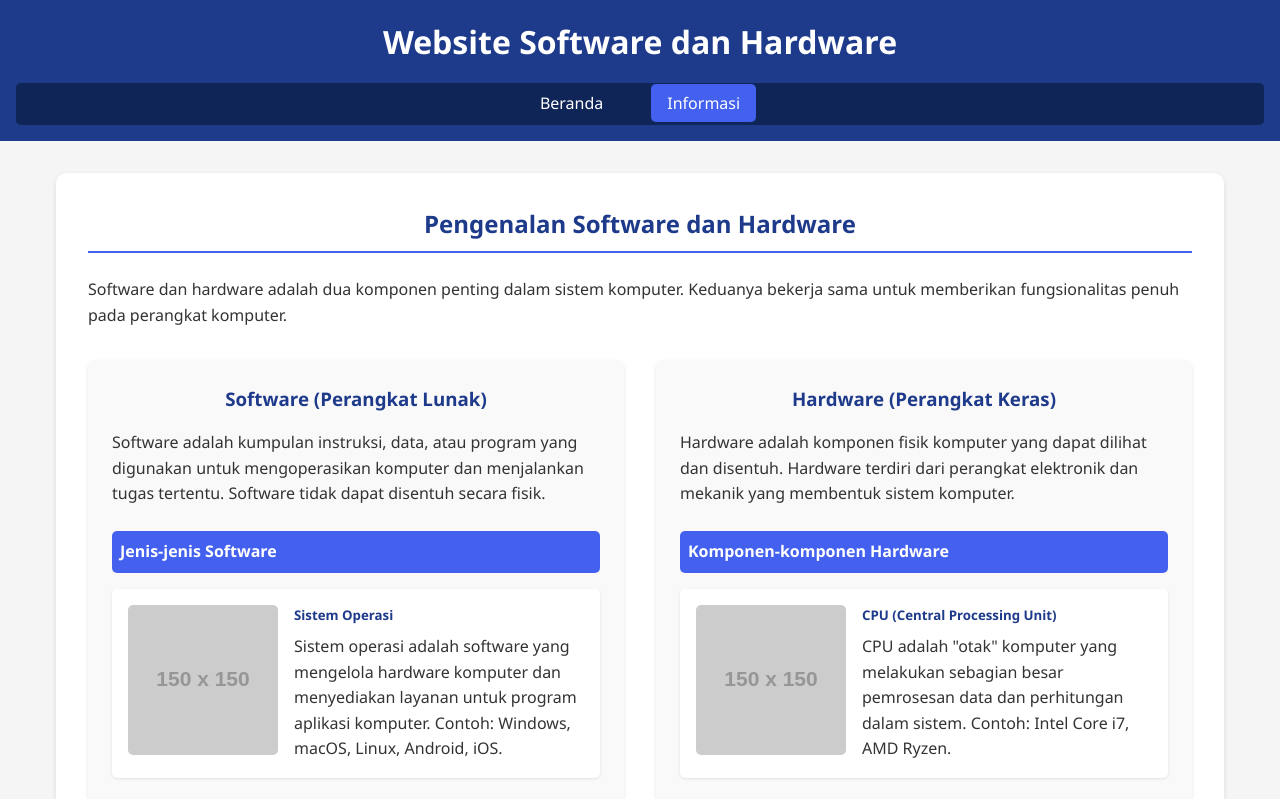
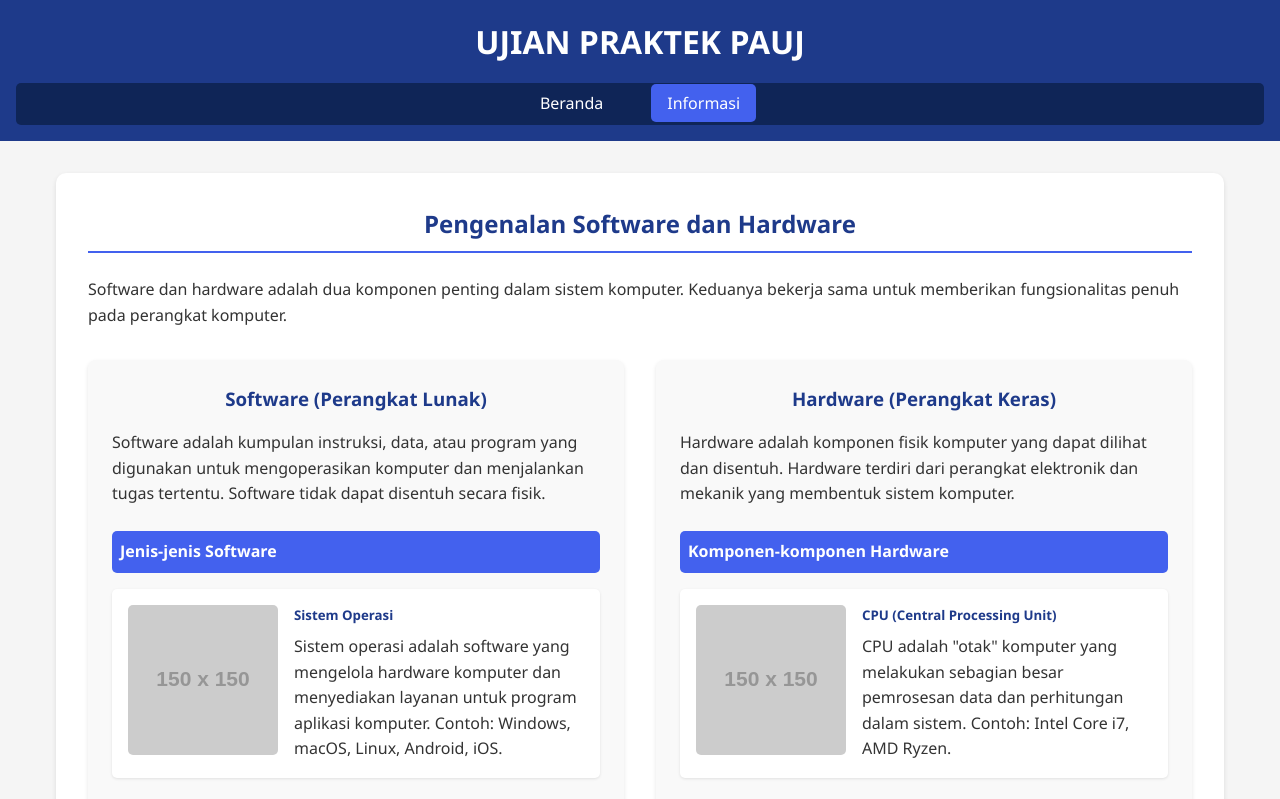
Before and after one commit to briann021009/Febrian_Adiaraka_N.P, a plain HTML site: page informasi.html in a window 1280 px wide. Shown: the top 799 px of the page. Drawn offline with Linux system fonts and the light colour scheme; placeholder pictures from the web are drawn by us.

Commit message:
Update informasi.html

```diff
--- a/informasi.html
+++ b/informasi.html
@@ -8,7 +8,7 @@
 </head>
 <body>
     <header>
-        <h1>Website Software dan Hardware</h1>
+        <h1>UJIAN PRAKTEK PAUJ</h1>
         <nav>
             <ul>
                 <li><a href="index.html">Beranda</a></li>
```
